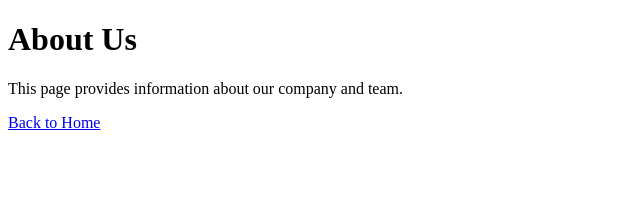
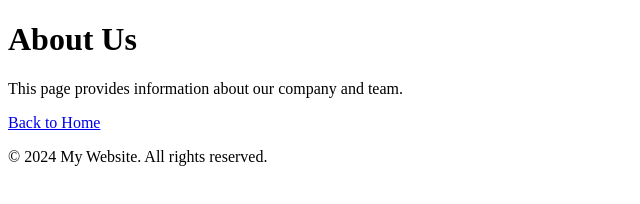
Before and after one commit to gul-amd/introducao-html, a plain HTML site: page aboutUs.html in a window 1280 px wide. Shown: the whole page, without its empty margins (0-640 px from the left). Drawn offline with Linux system fonts and the light colour scheme.

Commit message:
chore: integracao de footer nas paginas

```diff
--- a/aboutUs.html
+++ b/aboutUs.html
@@ -10,4 +10,7 @@
     <p>This page provides information about our company and team.</p>
     <a rel="stylesheet" href="../introducao-html/index.html" aliaas="home">Back to Home</a>
 </body>
+<footer>
+    <p>&copy; 2024 My Website. All rights reserved.</p>
+</footer>
 </html>
```
Also changed, not shown: index.html (+3 -0 lines).
